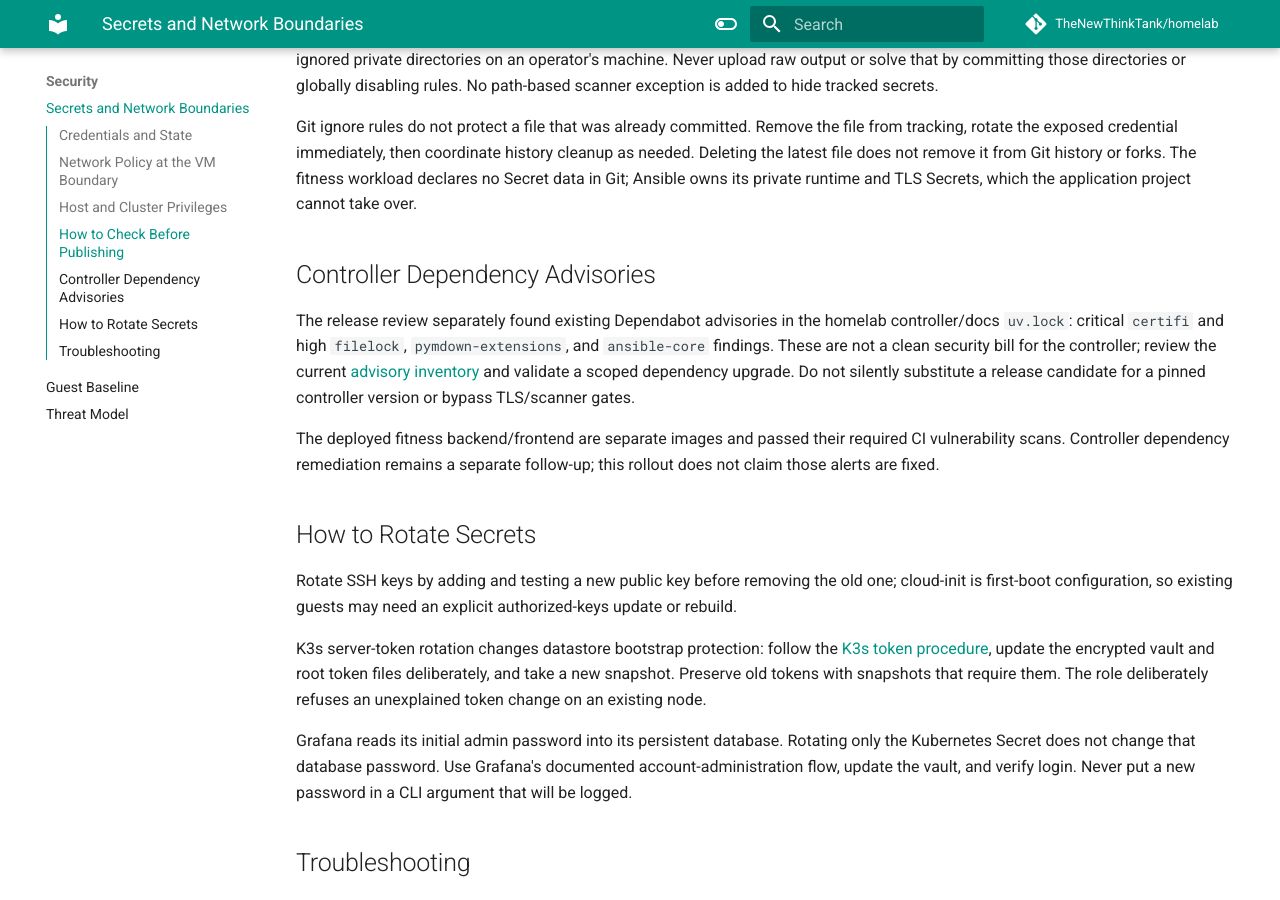
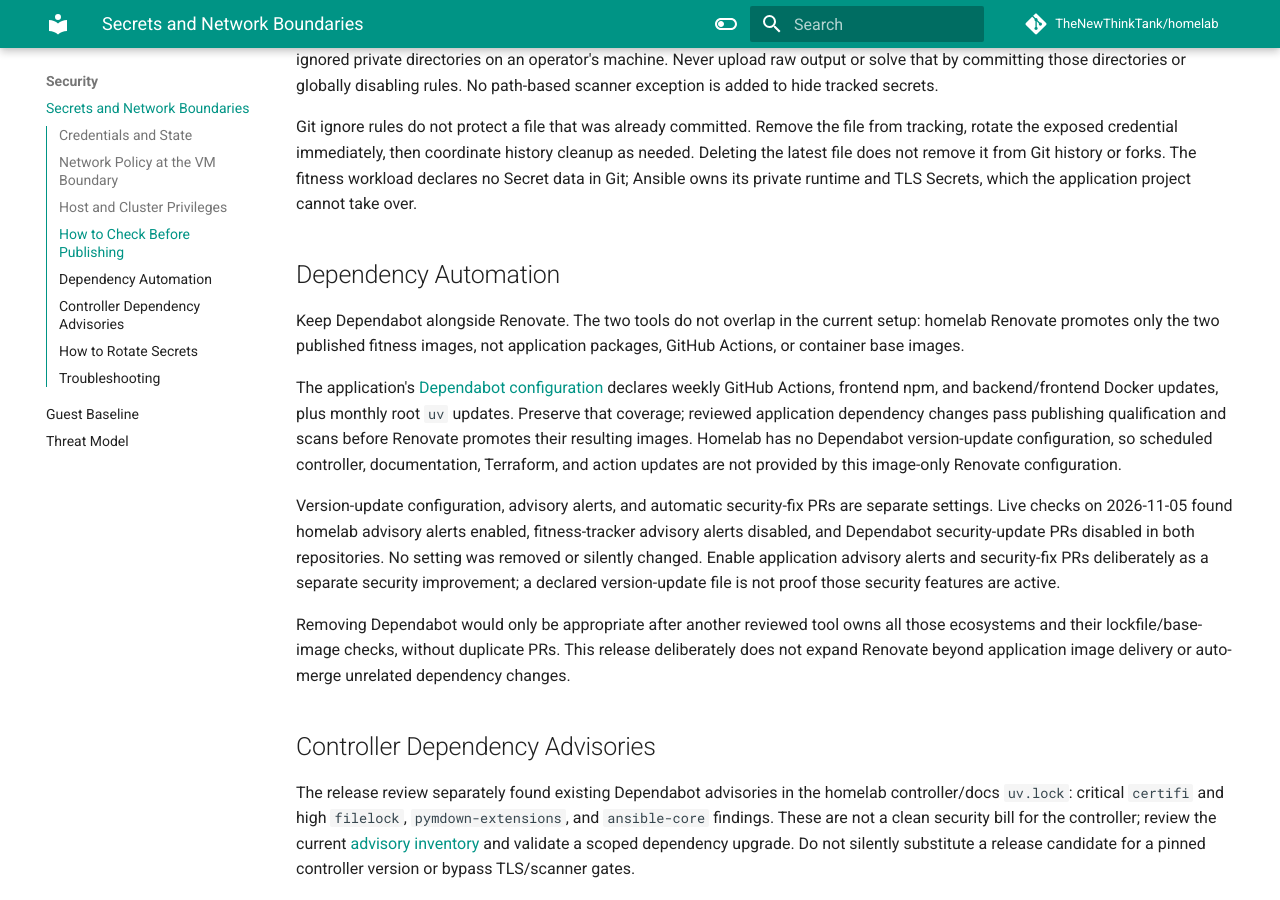
Before and after one commit to TheNewThinkTank/homelab, an MkDocs documentation site: the page built from docs/security.md, in a window 1280 px wide and 900 px high, scrolled down 2563 px. Built offline with MkDocs 1.6.1 and Material for MkDocs 9.7.7, drawn with Linux system fonts in a browser that asks for light colours; comment, search, counter and statistics services are not loaded.

Commit message:
docs: record automated delivery and dependency coverage (#5)
Co-authored-by: Gustav Rasmussen <TheNewThinkTank@users.noreply.github.com>

```diff
--- a/docs/security.md
+++ b/docs/security.md
@@ -118,6 +118,33 @@
 owns its private runtime and TLS Secrets, which the application project cannot
 take over.
 
+## Dependency Automation
+
+Keep Dependabot alongside Renovate. The two tools do not overlap in the
+current setup: homelab Renovate promotes only the two published fitness images,
+not application packages, GitHub Actions, or container base images.
+
+The application's [Dependabot configuration](https://github.com/TheNewThinkTank/fitness-tracker/blob/main/.github/dependabot.yml)
+declares weekly GitHub Actions, frontend npm, and backend/frontend Docker
+updates, plus monthly root `uv` updates. Preserve that coverage; reviewed
+application dependency changes pass publishing qualification and scans before
+Renovate promotes their resulting images. Homelab has no Dependabot version-update
+configuration, so scheduled controller, documentation, Terraform, and action
+updates are not provided by this image-only Renovate configuration.
+
+Version-update configuration, advisory alerts, and automatic security-fix PRs
+are separate settings. Live checks on 2026-11-05 found homelab advisory alerts
+enabled, fitness-tracker advisory alerts disabled, and Dependabot security-update
+PRs disabled in both repositories. No setting was removed or silently changed.
+Enable application advisory alerts and security-fix PRs deliberately as a
+separate security improvement; a declared version-update file is not proof
+those security features are active.
+
+Removing Dependabot would only be appropriate after another reviewed tool owns
+all those ecosystems and their lockfile/base-image checks, without duplicate
+PRs. This release deliberately does not expand Renovate beyond application
+image delivery or auto-merge unrelated dependency changes.
+
 ## Controller Dependency Advisories
 
 The release review separately found existing Dependabot advisories in the
```
Also changed, not shown: docs/gitops.md (+22 -0 lines).
